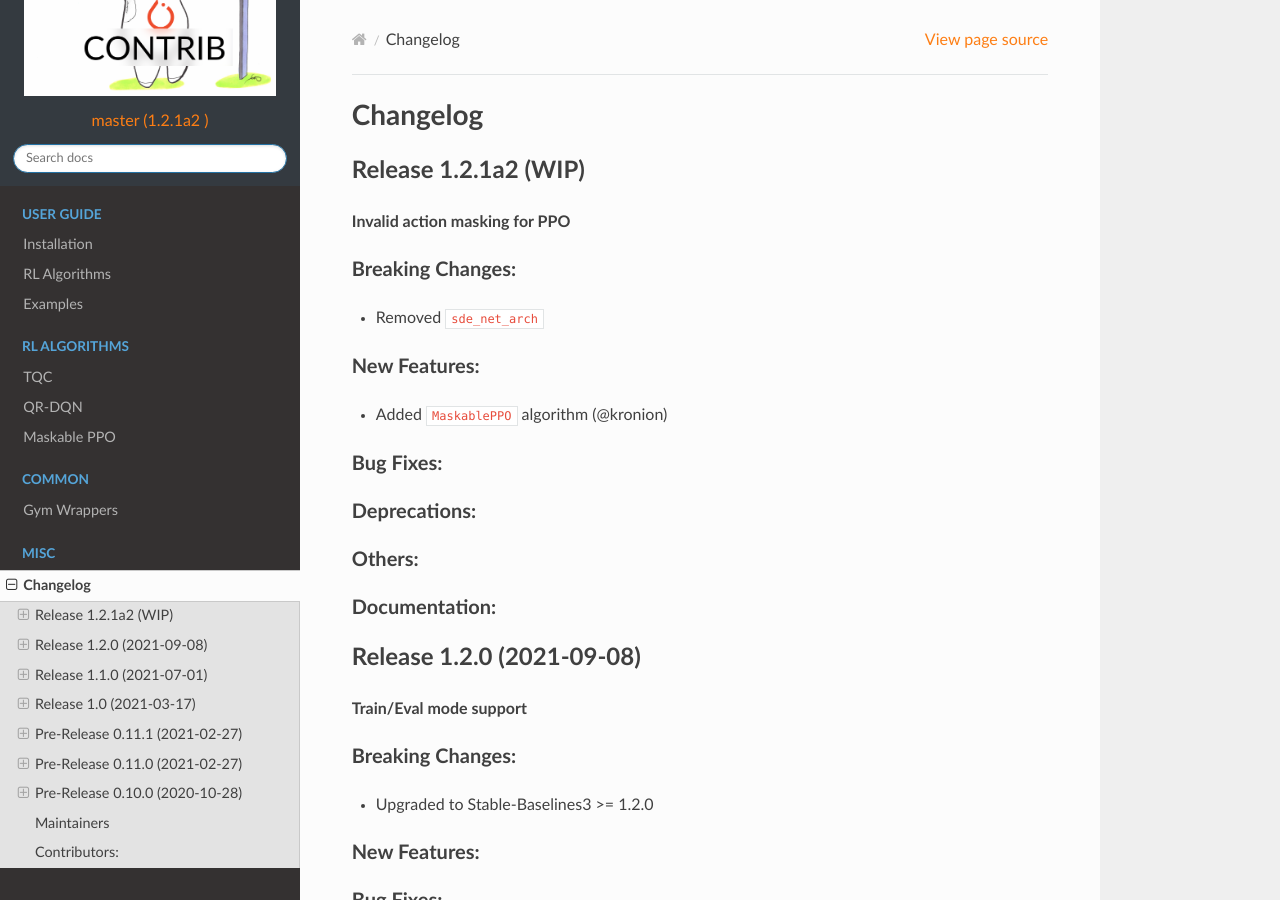
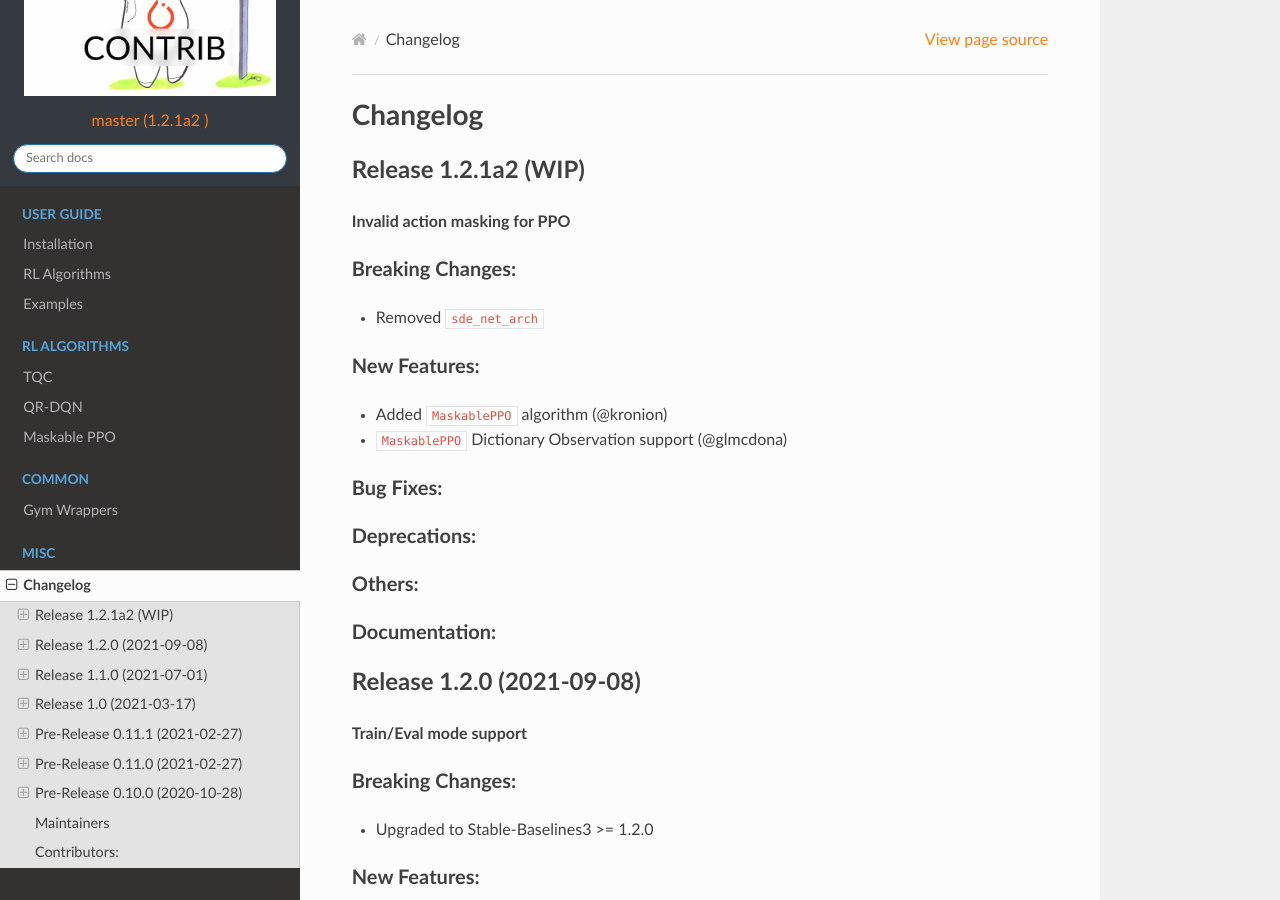
Before and after one commit to Stable-Baselines-Team/stable-baselines3-contrib, a Sphinx documentation site: the page built from docs/misc/changelog.rst, in a window 1280 px wide and 900 px high. Built offline with Sphinx 7.4.7 and the Read the Docs theme 2.0.0, drawn with Linux system fonts in a browser that asks for light colours.

Commit message:
Update changelog.

```diff
--- a/docs/misc/changelog.rst
+++ b/docs/misc/changelog.rst
@@ -15,6 +15,7 @@ Breaking Changes:
 New Features:
 ^^^^^^^^^^^^^
 - Added ``MaskablePPO`` algorithm (@kronion)
+- ``MaskablePPO`` Dictionary Observation support (@glmcdona)
 
 Bug Fixes:
 ^^^^^^^^^^
```
